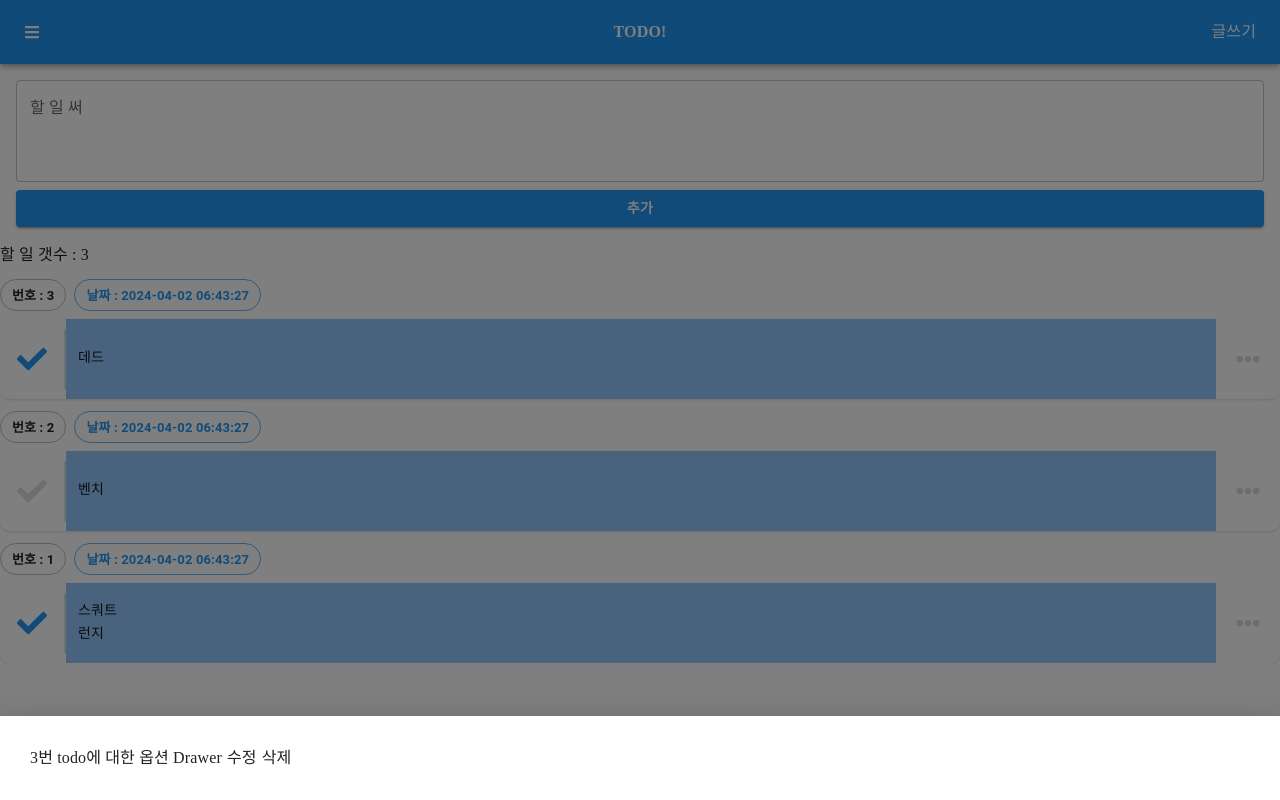
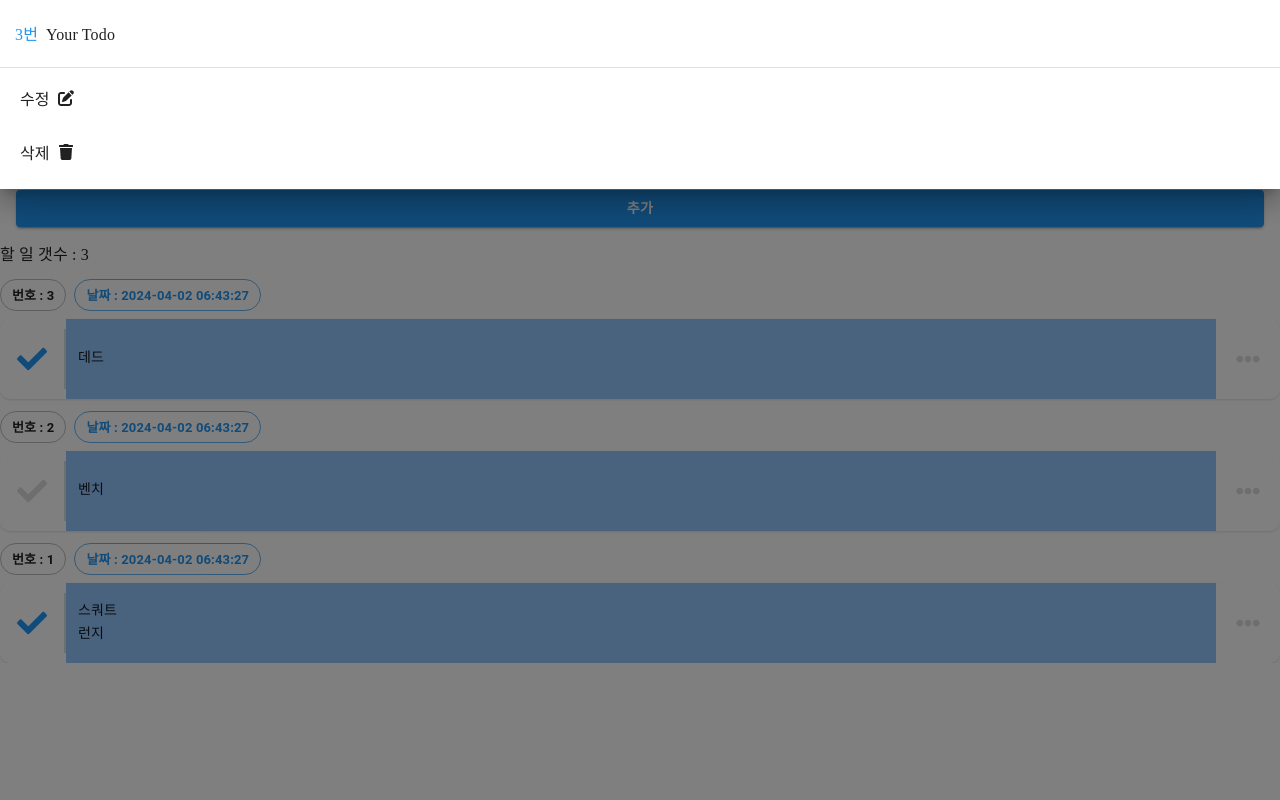
Before and after one commit to tlsdncjf/exam_24_05, a Next.js app: page / in a window 1280 px wide. Both pictures are taken after a click on the button 1248 px from the left and 358 px from the top of the page. Built offline with nearby package versions, Linux system fonts and the light colour scheme; a web font is replaced by a local one.

Commit message:
안드로이드 심화

```diff
--- a/src/app/page.js
+++ b/src/app/page.js
@@ -12,13 +12,20 @@ import {
   Chip,
   Box,
   Drawer,
+  SwipeableDrawer,
   MenuList,
+  List,
+  ListItem,
+  Divider,
+  ListItemButton,
+  Modal,
 } from "@mui/material";
-import { FaBars, FaCheck, FaEllipsisH } from "react-icons/fa";
+import { FaBars, FaCheck, FaEllipsisH, FaTrash } from "react-icons/fa";
+import { FaPenToSquare } from "react-icons/fa6";
 import RootTheme from "./theme";
 import dateToStr from "./dateUtil";
 
-function useTodosState() {
+function useTodosStatus() {
   const [todos, setTodos] = React.useState([]);
   const lastTodoIdRef = React.useRef(0);
 
@@ -38,6 +45,7 @@ function useTodosState() {
     setTodos(newTodos);
   };
 
+  // modify v1
   const modifyTodo = (id, content) => {
     const newTodos = todos.map((todo) =>
       todo.id != id ? todo : { ...todo, content }
@@ -45,11 +53,45 @@ function useTodosState() {
     setTodos(newTodos);
   };
 
+  // modify v2
+  const modifyTodoByIndex = (index, newContent) => {
+    const newTodos = todos.map((todo, _index) =>
+      _index != index ? todo : { ...todo, content: newContent }
+    );
+    setTodos(newTodos);
+  };
+  // modify v2
+  const modifyTodoById = (id, newContent) => {
+    const index = findTodoIndexById(id);
+
+    if (index == -1) {
+      return null;
+    }
+
+    modifyTodoByIndex(index, newContent);
+  };
+
+  const findTodoIndexById = (id) => {
+    return todos.findIndex((todo) => todo.id == id);
+  };
+
+  const findTodoById = (id) => {
+    const index = findTodoIndexById(id);
+
+    if (index == -1) {
+      return null;
+    }
+
+    return todos[index];
+  };
+
   return {
     todos,
     addTodo,
     removeTodo,
     modifyTodo,
+    findTodoById,
+    modifyTodoById,
   };
 }
 
@@ -94,7 +136,7 @@ const NewTodoForm = ({ todosState }) => {
   );
 };
 
-const TodoListItem = ({ todo, index, openDrawer }) => {
+const TodoListItem = ({ todo, index, openDrawer, todosState }) => {
   return (
     <>
       <li key={todo.id}>
@@ -147,35 +189,168 @@ const TodoListItem = ({ todo, index, openDrawer }) => {
   );
 };
 
-const TodoList = ({ todosState }) => {
-  const [optionDrawerTodoId, setOptionDrawerTodoId] = React.useState(null);
+// 해당 todo option에 대한 drawer 열기, 닫기
+function useTodoOptionDrawerStatus() {
+  const [todoId, setTodoId] = React.useState(null);
 
-  const drawerOpened = React.useMemo(
-    () => optionDrawerTodoId !== null,
-    [optionDrawerTodoId]
-  );
+  const opened = React.useMemo(() => todoId !== null, [todoId]);
 
-  const openDrawer = (id) => setOptionDrawerTodoId(id);
-  const closeDrawer = () => setOptionDrawerTodoId(null);
+  const open = (id) => setTodoId(id);
+  const close = () => setTodoId(null);
+
+  return {
+    todoId,
+    open,
+    close,
+    opened,
+  };
+}
+
+// modal 열기, 닫기
+function useEditTodoModalStatus() {
+  const [opened, setOpened] = React.useState(false);
+
+  const open = () => {
+    setOpened(true);
+  };
+
+  const close = () => {
+    setOpened(false);
+  };
+
+  return {
+    opened,
+    open,
+    close,
+  };
+}
+
+function EditTodoModal({ status, todosState, todo }) {
+  const onSubmit = (e) => {
+    e.preventDefault();
+
+    const form = e.currentTarget;
+
+    form.content.value = form.content.value.trim();
+
+    if (form.content.value.length == 0) {
+      alert("할 일 써");
+      form.content.focus();
+      return;
+    }
+
+    // modify v1
+    todosState.modifyTodo(todo.id, form.content.value);
+    status.close();
+
+    // modify v2
+    // todosState.modifyTodoById(todo.id, form.content.value);
+  };
 
   return (
     <>
-      <Drawer anchor="bottom" open={drawerOpened} onClose={closeDrawer}>
-        <div className="tw-p-[30px] tw-flex tw-gap-x-[5px]">
-          {optionDrawerTodoId}번 todo에 대한 옵션 Drawer
-          <div>수정</div>
-          <div>삭제</div>
+      <Modal
+        open={status.opened}
+        onClose={status.close}
+        className="tw-flex tw-justify-center tw-items-center"
+      >
+        <div className="tw-bg-white tw-p-10 tw-rounded-[20px] tw-w-full tw-max-w-lg">
+          <form onSubmit={onSubmit} className="tw-flex tw-flex-col tw-gap-2">
+            <TextField
+              minRows={3}
+              maxRows={10}
+              multiline
+              name="content"
+              autoComplete="off"
+              variant="outlined"
+              label="할 일 써"
+              defaultValue={todo?.content}
+            />
+            <Button variant="contained" className="tw-font-bold" type="submit">
+              수정
+            </Button>
+          </form>
         </div>
-      </Drawer>
-      할 일 갯수 : {todosState.todos.length}
+      </Modal>
+    </>
+  );
+}
+
+function TodoOptionDrawer({ status, todosState }) {
+  const removeTodo = () => {
+    if (confirm(`${status.todoId}번 할 일을 삭제하시겠습니까?`) == false) {
+      status.close();
+      return;
+    }
+
+    todosState.removeTodo(status.todoId);
+    status.close();
+  };
+
+  const editTodoModalStatus = useEditTodoModalStatus();
+
+  const todo = todosState.findTodoById(status.todoId);
+
+  return (
+    <>
+      <EditTodoModal
+        status={editTodoModalStatus}
+        todosState={todosState}
+        todo={todo}
+      />
+      <SwipeableDrawer
+        anchor="top"
+        open={status.opened}
+        onClose={status.close}
+        onOpen={() => {}}
+      >
+        <List>
+          <ListItem className="tw-flex tw-gap-2 tw-p-[15px]">
+            <span className="tw-text-[--mui-color-primary-main]">
+              {status.todoId}번{" "}
+            </span>
+            <span>Your Todo</span>
+          </ListItem>
+          <Divider className="tw-my-[5px]" />
+          <ListItemButton
+            onClick={editTodoModalStatus.open}
+            className="tw-p-[15px_20px] tw-flex tw-gap-2 tw-items-center"
+          >
+            <span>수정</span>
+            <FaPenToSquare className="block tw-mt-[-5px]" />
+          </ListItemButton>
+          <ListItemButton
+            className="tw-p-[15px_20px] tw-flex tw-gap-2 tw-items-center"
+            onClick={removeTodo}
+          >
+            <span>삭제</span>
+            <FaTrash className="block tw-mt-[-5px]" />
+          </ListItemButton>
+        </List>
+      </SwipeableDrawer>
+    </>
+  );
+}
+
+const TodoList = ({ todosState }) => {
+  const todoOptionDrawerStatus = useTodoOptionDrawerStatus();
+
+  return (
+    <>
+      <TodoOptionDrawer
+        status={todoOptionDrawerStatus}
+        todosState={todosState}
+      />
       <nav>
+        할 일 갯수 : {todosState.todos.length}
         <ul>
           {todosState.todos.map((todo, index) => (
             <TodoListItem
               key={todo.id}
               todo={todo}
               index={index}
-              openDrawer={openDrawer}
+              openDrawer={todoOptionDrawerStatus.open}
+              todosState={todosState}
             />
           ))}
         </ul>
@@ -185,7 +360,7 @@ const TodoList = ({ todosState }) => {
 };
 
 function App() {
-  const todosState = useTodosState();
+  const todosState = useTodosStatus();
 
   React.useEffect(() => {
     todosState.addTodo("스쿼트\n런지");
```
